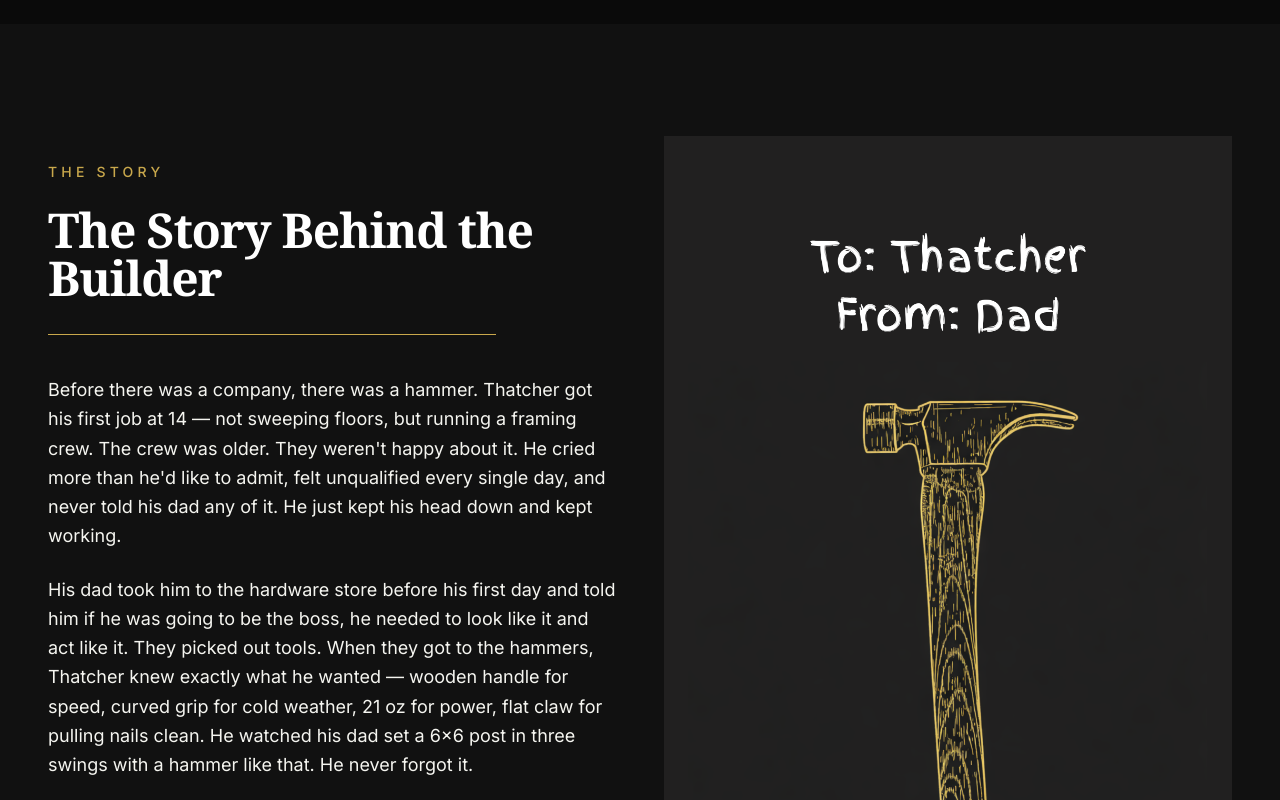
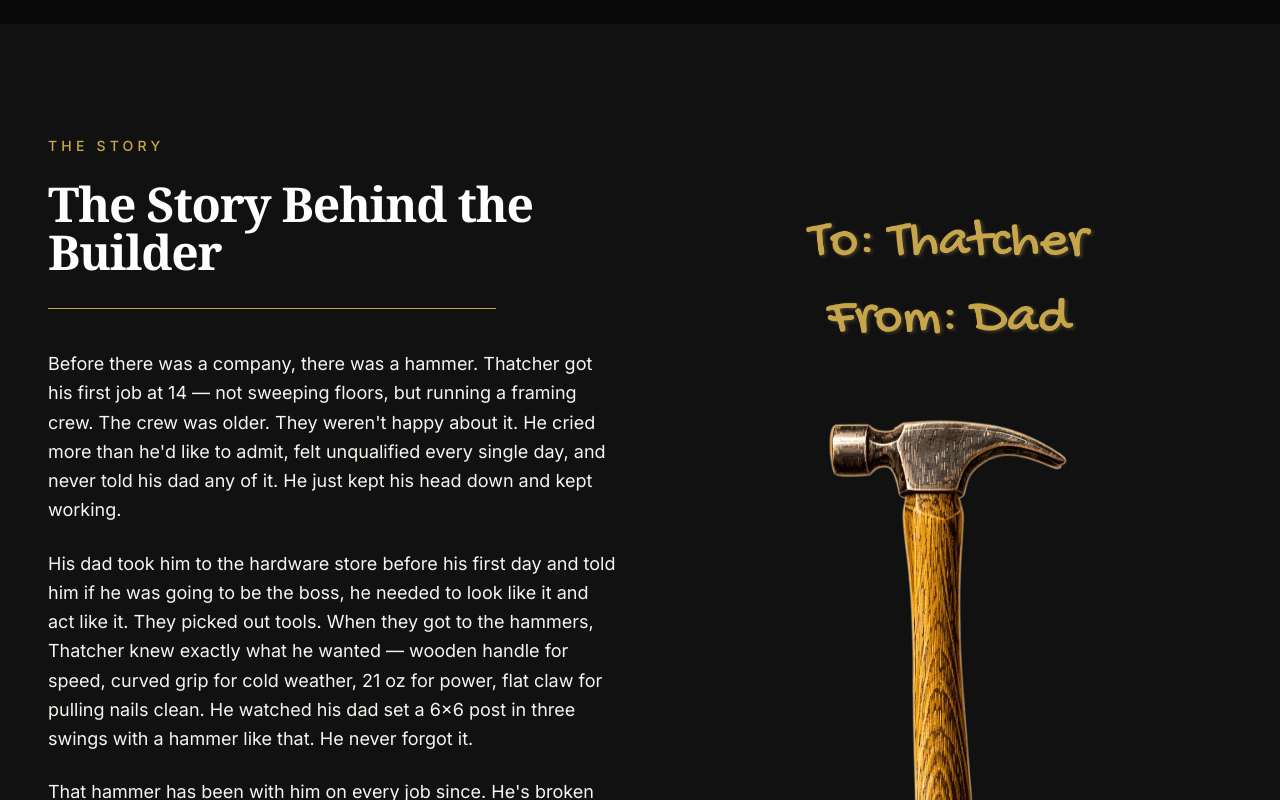
Before and after one commit to willardsendane/prodigy-builders, a React (Vite) app: page /meet-our-founder in a window 1280 px wide. Shown: the part 1600-2400 px from the top of the page. Built offline with nearby package versions, Linux system fonts and the light colour scheme; a web font is replaced by a local one.

Commit message:
Updated Dad's hammer

```diff
--- a/src/app/pages/MeetOurFounder.tsx
+++ b/src/app/pages/MeetOurFounder.tsx
@@ -132,7 +132,7 @@ export function MeetOurFounder() {
             </div>
             <div className="order-1 min-w-0 lg:order-2">
               <img
-                src="/images/ToThatcher.png"
+                src="/images/ToThatcher4.1.png"
                 alt="Thatcher Lamb"
                 className="h-auto w-full object-contain"
               />
```
Also changed, not shown: public/images/ToThatcher4.1.png (added), public/images/ToThatcher4.png (added).
